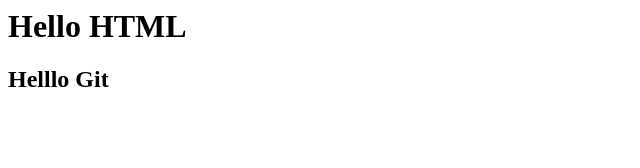
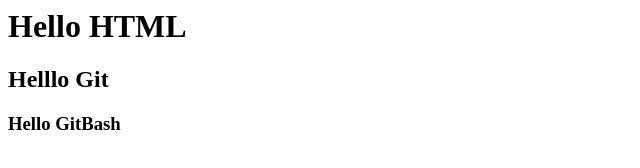
Before and after one commit to arpit2050/FunProgramming, a plain HTML site: page projectA/index.html in a window 1280 px wide. Shown: the whole page, without its empty margins (0-640 px from the left). Drawn offline with Linux system fonts and the light colour scheme.

Commit message:
added h3 tag

```diff
--- a/projectA/index.html
+++ b/projectA/index.html
@@ -8,6 +8,7 @@
 	<div>
 	<h1>Hello HTML</h1>
 	<h2>Helllo Git</h2>
+	<h3>Hello GitBash</h3>
 	</div>
 
 </body>
```
